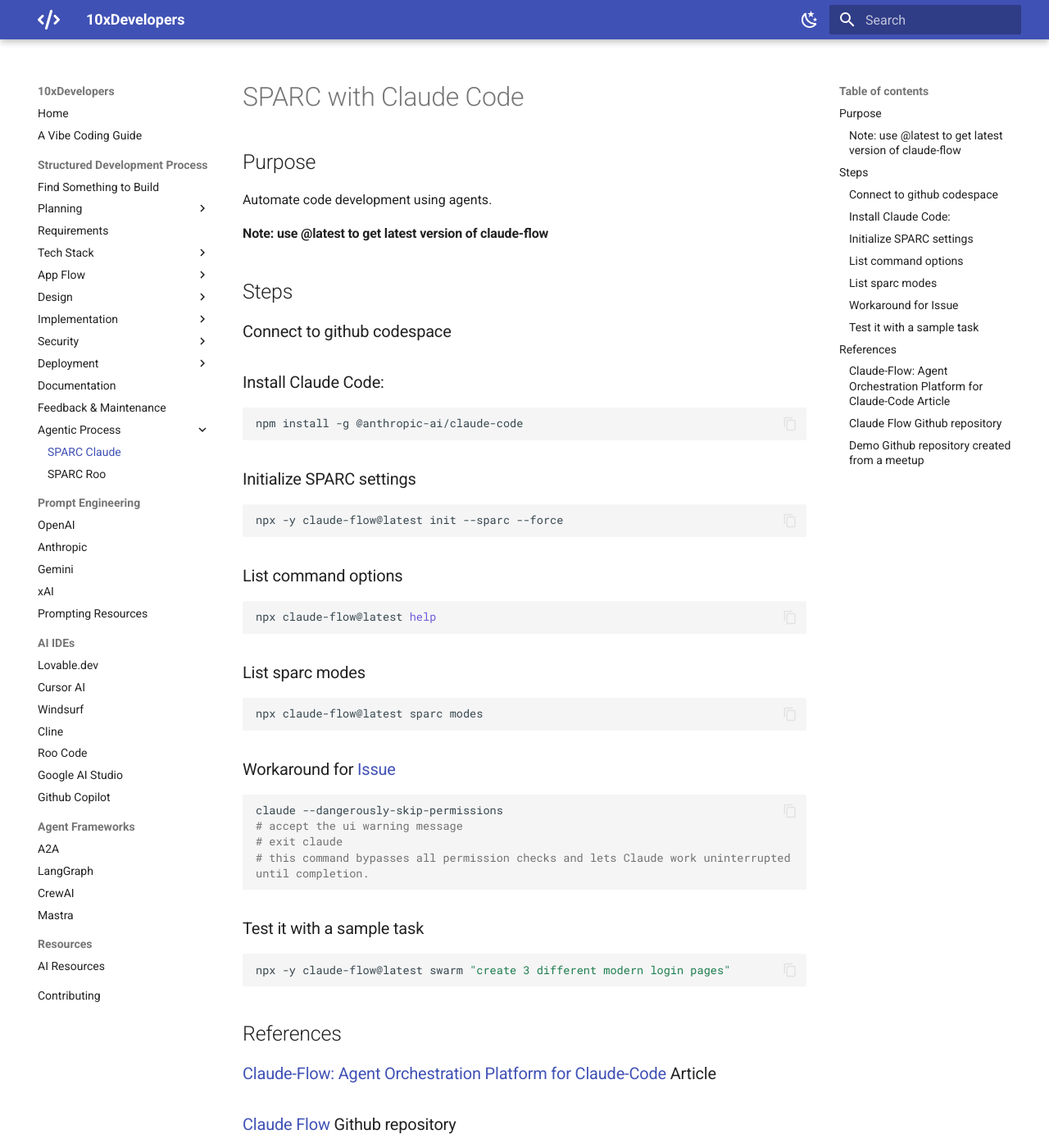
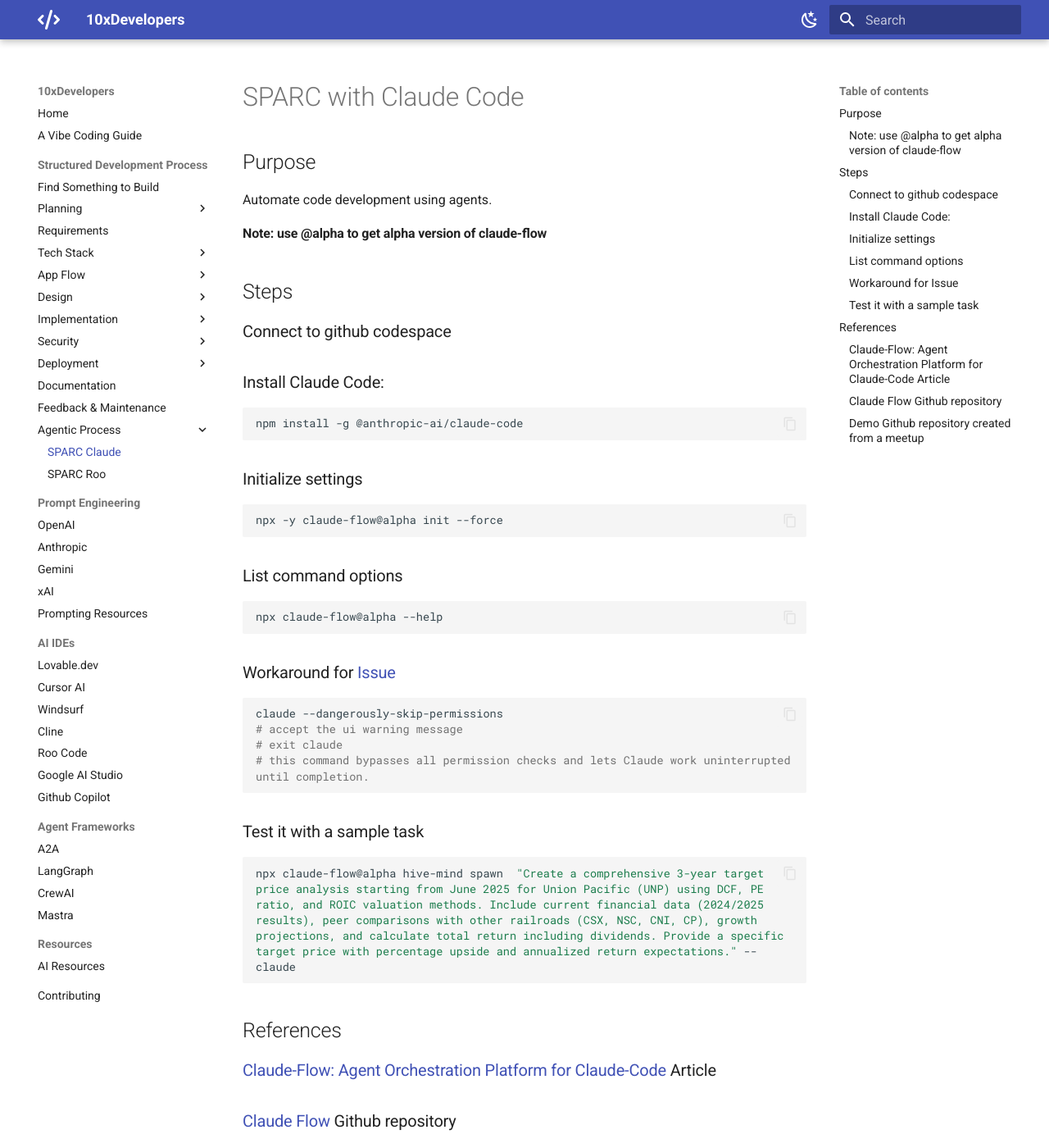
Before and after one commit to shlomoc/10xdev, an MkDocs documentation site: the page built from docs/structured/agentic/SPARC-claude.md, in a window 1280 px wide and 1400 px high. Shown: the whole window at 82% size. Built offline with MkDocs 1.6.1 and Material for MkDocs 9.7.7, drawn with Linux system fonts in a browser that asks for light colours.

Commit message:
Add new resources , modifying Windsurf links, and updating claude-flow commands..

````diff
--- a/docs/structured/agentic/SPARC-claude.md
+++ b/docs/structured/agentic/SPARC-claude.md
@@ -3,7 +3,7 @@
 ## Purpose
 Automate code development using agents.
 
-#### Note: use @latest to get latest version of claude-flow
+#### Note: use @alpha to get alpha version of claude-flow
 
 ## Steps
 
@@ -15,22 +15,18 @@ Automate code development using agents.
 npm install -g @anthropic-ai/claude-code
 ```
 
-### Initialize SPARC settings
+### Initialize settings
 
 ```bash
-npx -y claude-flow@latest init --sparc --force
+npx -y claude-flow@alpha init --force
 ```
 
 ### List command options
 
 ```bash
-npx claude-flow@latest help
+npx claude-flow@alpha --help
 ```
-### List sparc modes
 
-```bash
-npx claude-flow@latest sparc modes
-```
 ### Workaround for [Issue](https://github.com/ruvnet/claude-code-flow/issues/62)
 
 ```bash
@@ -38,13 +34,11 @@ claude --dangerously-skip-permissions
 # accept the ui warning message
 # exit claude
 # this command bypasses all permission checks and lets Claude work uninterrupted until completion.
-
 ```
 
 ### Test it with a sample task
-
 ```bash
-npx -y claude-flow@latest swarm "create 3 different modern login pages"
+npx claude-flow@alpha hive-mind spawn  "Create a comprehensive 3-year target price analysis starting from June 2025 for Union Pacific (UNP) using DCF, PE ratio, and ROIC valuation methods. Include current financial data (2024/2025 results), peer comparisons with other railroads (CSX, NSC, CNI, CP), growth projections, and calculate total return including dividends. Provide a specific target price with percentage upside and annualized return expectations." --claude
 ```
 
 ## References
````
Also changed, not shown: docs/ide/windsurf.md (+1 -1 lines), docs/prompt-engineering/anthropic.md (+2 -0 lines), docs/prompt-engineering/prompt-resources.md (+1 -0 lines), docs/resources/ai-resources.md (+1 -1 lines), docs/structured/agentic/SPARC-roo.md (+2 -0 lines).
